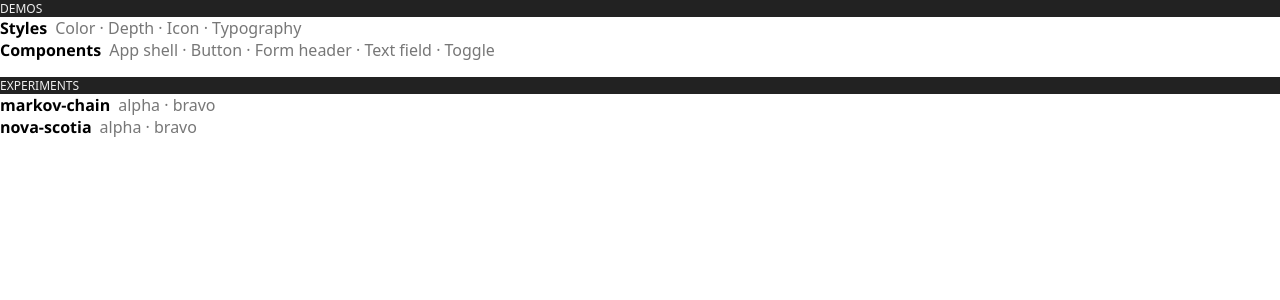
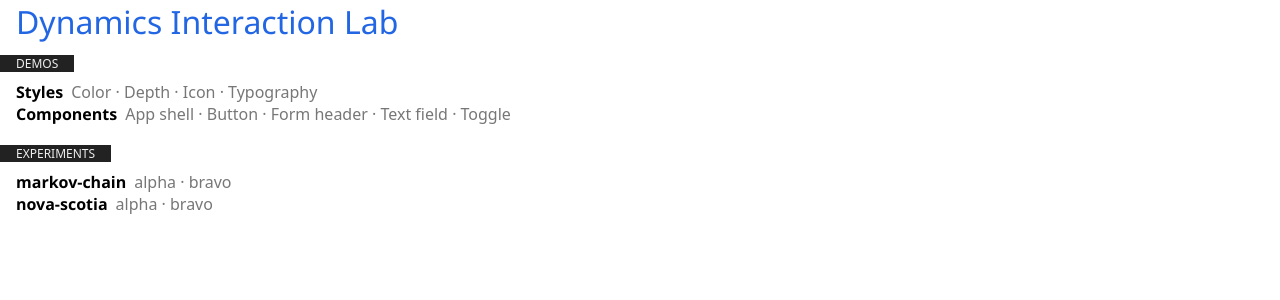
Before and after one commit to chuanqisun/dynamics-interaction-lab, a React app: page / in a window 1280 px wide. Shown: the top 300 px of the page. Built offline with nearby package versions, Linux system fonts and the light colour scheme; a web font is replaced by a local one.

Commit message:
style the lab

```diff
--- a/src/app/app.tsx
+++ b/src/app/app.tsx
@@ -33,19 +33,27 @@ export class App extends React.Component<any, any> {
   render() {
     return <BrowserRouter>
         <React.Fragment>
-          <Route exact path="/" component={() => <div>
+          <Route exact path="/" component={() => <main>
+            <h1 className="lab-h1">Dynamics Interaction Lab</h1>
+            <div className="lab-s50"></div>
             <h2 className="lab-h2">Demos</h2>
-            <h3 className='lab-h3'>Styles</h3>{demos.filter(demo => demo.type==="style").map(demo => <NavLink key={demo.route} className="lab-link lab-link--horizontal-list" activeClassName="lab-link--active" to={demo.route}>{demo.name}</NavLink>)}
-            <br/>
-            <h3 className='lab-h3'>Components</h3>{demos.filter(demo => demo.type==="component").map(demo => <NavLink key={demo.route} className="lab-link lab-link--horizontal-list" activeClassName="lab-link--active" to={demo.route}>{demo.name}</NavLink>)}
-            <div className="lab-s100"></div>
+            <div className="lab-s50"></div>
+            <section className="lab-section">
+              <h3 className='lab-h3'>Styles</h3>{demos.filter(demo => demo.type==="style").map(demo => <NavLink key={demo.route} className="lab-link lab-link--horizontal-list" activeClassName="lab-link--active" to={demo.route}>{demo.name}</NavLink>)}
+              <br/>
+              <h3 className='lab-h3'>Components</h3>{demos.filter(demo => demo.type==="component").map(demo => <NavLink key={demo.route} className="lab-link lab-link--horizontal-list" activeClassName="lab-link--active" to={demo.route}>{demo.name}</NavLink>)}
+              <div className="lab-s100"></div>
+            </section>
             <h2 className="lab-h2">Experiments</h2>
+            <div className="lab-s50"></div>
+            <section className="lab-section">
             {experiments.map(experiment => <div title={`${experiment.started}: ${experiment.description}`} key={experiment.series}>
               <h3 className='lab-h3'>{experiment.series}</h3>
               {experiment.iterations.map(iteration => <NavLink target="_blank" key={iteration.subRoute} className="lab-link lab-link--horizontal-list" activeClassName="lab-link--active" to={`${experiment.baseRoute}/${iteration.subRoute}`}>{iteration.subRoute}</NavLink>)}
               </div>
             )}
-          </div>}/>
+            </section>
+          </main>}/>
           <Route path="/demos" component={() => <Suspense fallback="loading..."><DemoBrowser/></Suspense>}/>
           {experiments.map(experiment => experiment.iterations.map(iteration => <Route key={iteration.subRoute} path={`${experiment.baseRoute}/${iteration.subRoute}`} component={() => <Suspense fallback="loading..."><iteration.component/></Suspense>}></Route>))}
           {demos.map(demo => <Route key={demo.route} path={`/embed${demo.route}`} component={() => <Suspense fallback="loading..."><demo.component/></Suspense>}></Route>)}
--- a/src/app/demo-browser.tsx
+++ b/src/app/demo-browser.tsx
@@ -1,42 +1,22 @@
 import * as React from "react";
 import { NavLink, Route } from 'react-router-dom';
-import styled from "styled-components";
 import { demos } from './app';
 
 export class DemoBrowser extends React.Component<any, any> {
   render() {
-    return <StyledNav>
-      <nav className="demos-nav">
-        <NavLink className="lab-link lab-link--vertical-list" activeClassName="lab-link--active" exact to="/">Home</NavLink>
+    return <div className="lab-demo-browser">
+      <nav className="lab-demo-browser__nav">
+        <NavLink className="lab-link lab-link--vertical-list" activeClassName="lab-link--active" exact to="/">Lab home</NavLink>
         <br/>
         {demos.filter(demo => demo.type==="style").map(demo => <NavLink key={demo.route} className="lab-link lab-link--vertical-list" activeClassName="lab-link--active" to={demo.route}>{demo.name}</NavLink>)}
         <br/>
         {demos.filter(demo => demo.type==="component").map(demo => <NavLink key={demo.route} className="lab-link lab-link--vertical-list" activeClassName="lab-link--active" to={demo.route}>{demo.name}</NavLink>)}
       </nav>
-      <div className="demos-content">
+      <div className="lab-demo-browser__content">
         {demos.map(demo => <Route key={demo.route} path={demo.route} component={() => <iframe width="100%" height="100%" frameBorder="0" src={`/embed${demo.route}`}/>}></Route>)}
       </div>
-    </StyledNav>
+    </div>
   }
 }
 
-const StyledNav = styled.div`
-  display: flex;
-
-  .demos-nav {
-    flex: 0 0 auto;
-    height: 100vh;
-    overflow-y: auto;
-    width: 120px;
-    display: flex;
-    flex-direction: column;
-  }
-
-  .demos-content {
-    flex: 1 1 auto;
-    height: 100vh;
-    overflow: hidden;
-  }
-`;
-
 export default DemoBrowser;
--- a/src/app/interaction-lab.css
+++ b/src/app/interaction-lab.css
@@ -1,6 +1,30 @@
 :root {
   --lab-link-rest-color: #777;
   --lab-link-active-color: #2266E3;
+  --page-side-padding: 1rem;
+  --left-nav-width: 10rem;
+}
+
+.lab-demo-browser {
+  display: flex;
+}
+
+.lab-demo-browser__nav {
+  flex: 0 0 auto;
+  height: 100vh;
+  overflow-y: auto;
+  width: var(--left-nav-width);
+  display: flex;
+  flex-direction: column;
+  padding: 1rem var(--page-side-padding);
+  border-right: 1px solid #DDD;
+  box-sizing: border-box;
+}
+
+.lab-demo-browser__content {
+  flex: 1 1 auto;
+  height: 100vh;
+  overflow: hidden;
 }
 
 .lab-link {
@@ -32,13 +56,23 @@
   line-height: 0;
 }
 
+.lab-h1 {
+  font-size: 2rem;
+  margin: 0;
+  color: #2266E3;
+  padding: 0 var(--page-side-padding);
+  font-weight: 300;
+}
+
 .lab-h2 {
   margin: 0;
   color: #EEE;
   background-color: #222;
+  display: inline-block;
   font-size: 0.75rem;
   font-weight: 400;
   text-transform: uppercase;
+  padding: 0 var(--page-side-padding);
 }
 
 .lab-h3 {
@@ -47,7 +81,14 @@
   font-size: 1rem;
 }
 
+.lab-section {
+  padding: 0 var(--page-side-padding);
+}
+
 /* spacer */
+.lab-s50 {
+  height: .5rem;
+}
 .lab-s100 {
   height: 1rem;
 }
```
Also changed, not shown: 14 other files (tests, documents, lock files or other folders).
